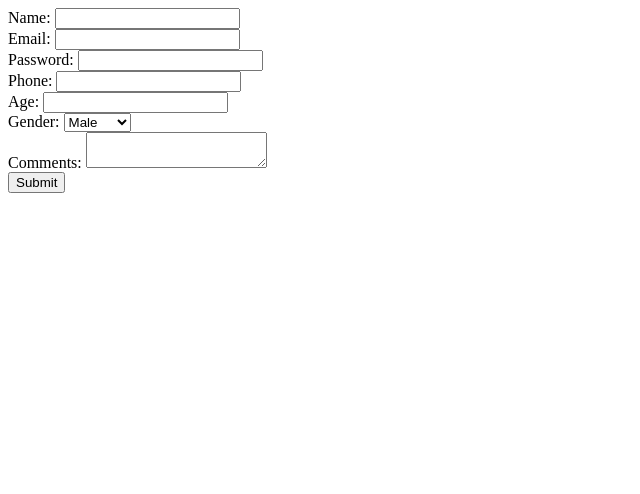
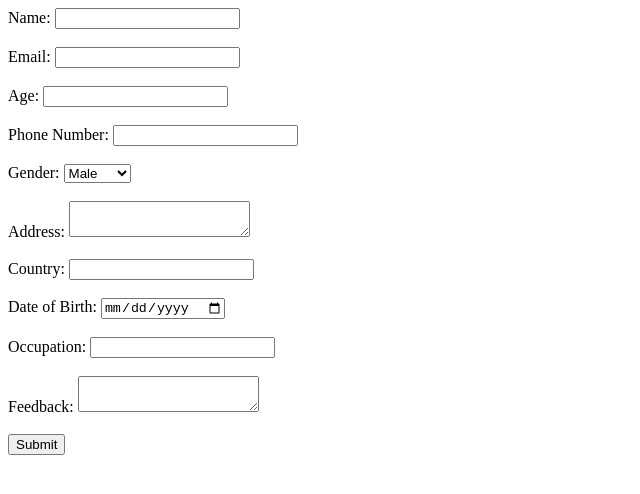
Before and after one commit to Fector101/Form-with-database, a website: page public/index.html in a window 1280 px wide. Shown: the whole page, without its empty margins (0-640 px from the left). Drawn offline with Linux system fonts and the light colour scheme; no server answers.

Commit message:
Update index.html
New input to avoid errors

```diff
--- a/public/index.html
+++ b/public/index.html
@@ -8,34 +8,42 @@
 </head>
 <body>
     <!-- action="/submit" tells the browers to go to /submit route when user clicks submit button  -->
-    <form action="/submit" method="POST">
+    <form action="/submit-form" method="POST">
     <label for="name">Name:</label>
-        <input type="text" id="name" name="name" required><br>
+    <input type="text" id="name" name="name"><br><br>
 
     <label for="email">Email:</label>
-        <input type="email" id="email" name="email" required><br>
-
-        <label for="password">Password:</label>
-        <input type="password" id="password" name="password"><br>
-
-        <label for="phone">Phone:</label>
-        <input type="tel" id="phone" name="phone"><br>
+    <input type="email" id="email" name="email"><br><br>
 
     <label for="age">Age:</label>
-        <input type="number" id="age" name="age"><br>
+    <input type="number" id="age" name="age"><br><br>
+
+    <label for="phone">Phone Number:</label>
+    <input type="tel" id="phone" name="phone"><br><br>
 
     <label for="gender">Gender:</label>
     <select id="gender" name="gender">
         <option value="male">Male</option>
         <option value="female">Female</option>
         <option value="other">Other</option>
-        </select><br>
+    </select><br><br>
 
-        <label for="comments">Comments:</label>
-        <textarea id="comments" name="comments"></textarea><br>
+    <label for="address">Address:</label>
+    <textarea id="address" name="address"></textarea><br><br>
+
+    <label for="country">Country:</label>
+    <input type="text" id="country" name="country"><br><br>
+
+    <label for="dob">Date of Birth:</label>
+    <input type="date" id="dob" name="dob"><br><br>
+
+    <label for="occupation">Occupation:</label>
+    <input type="text" id="occupation" name="occupation"><br><br>
+
+    <label for="feedback">Feedback:</label>
+    <textarea id="feedback" name="feedback"></textarea><br><br>
 
     <button type="submit">Submit</button>
 </form>
-
 </body>
 </html>
```
Lines whose indentation alone changed are shown as unchanged.
